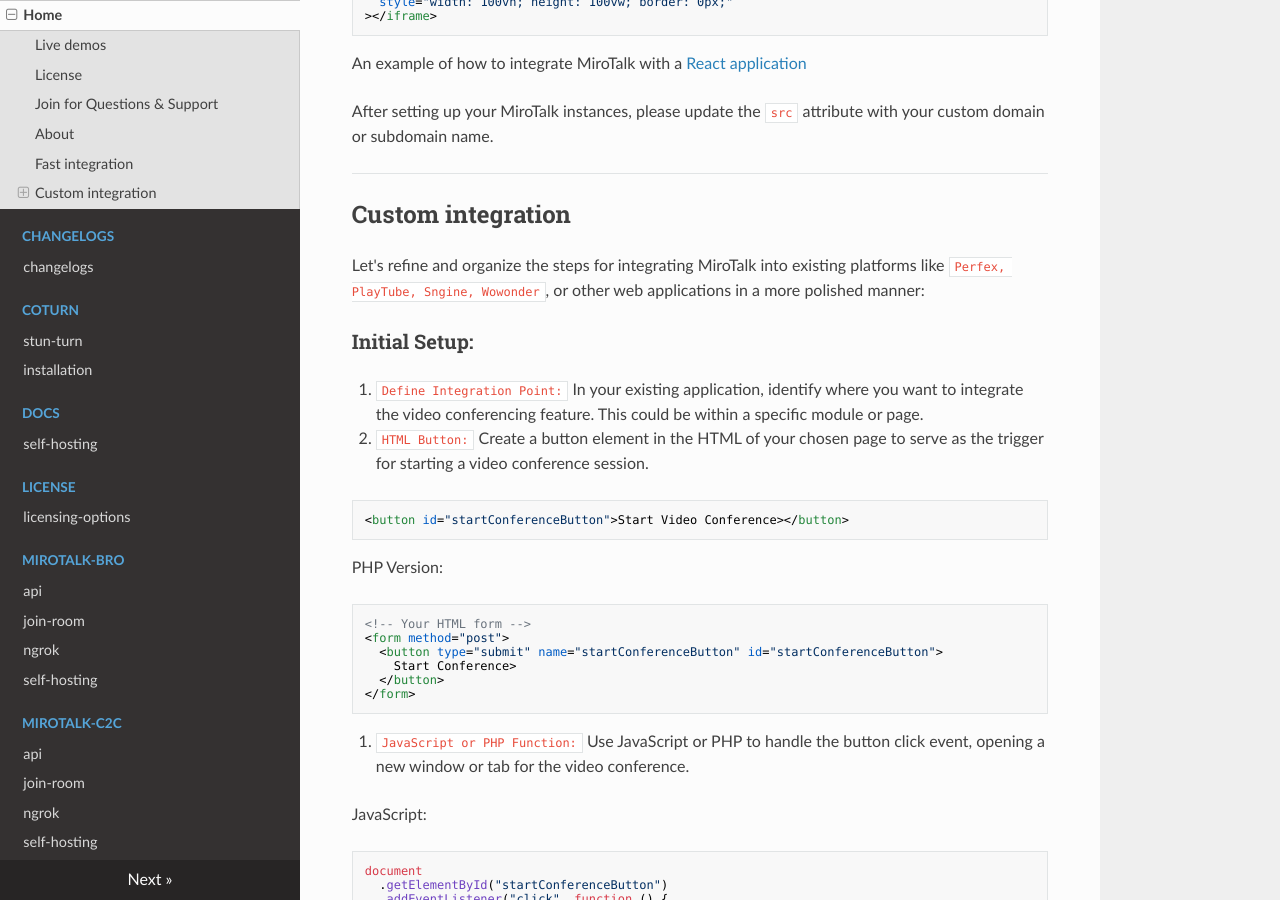
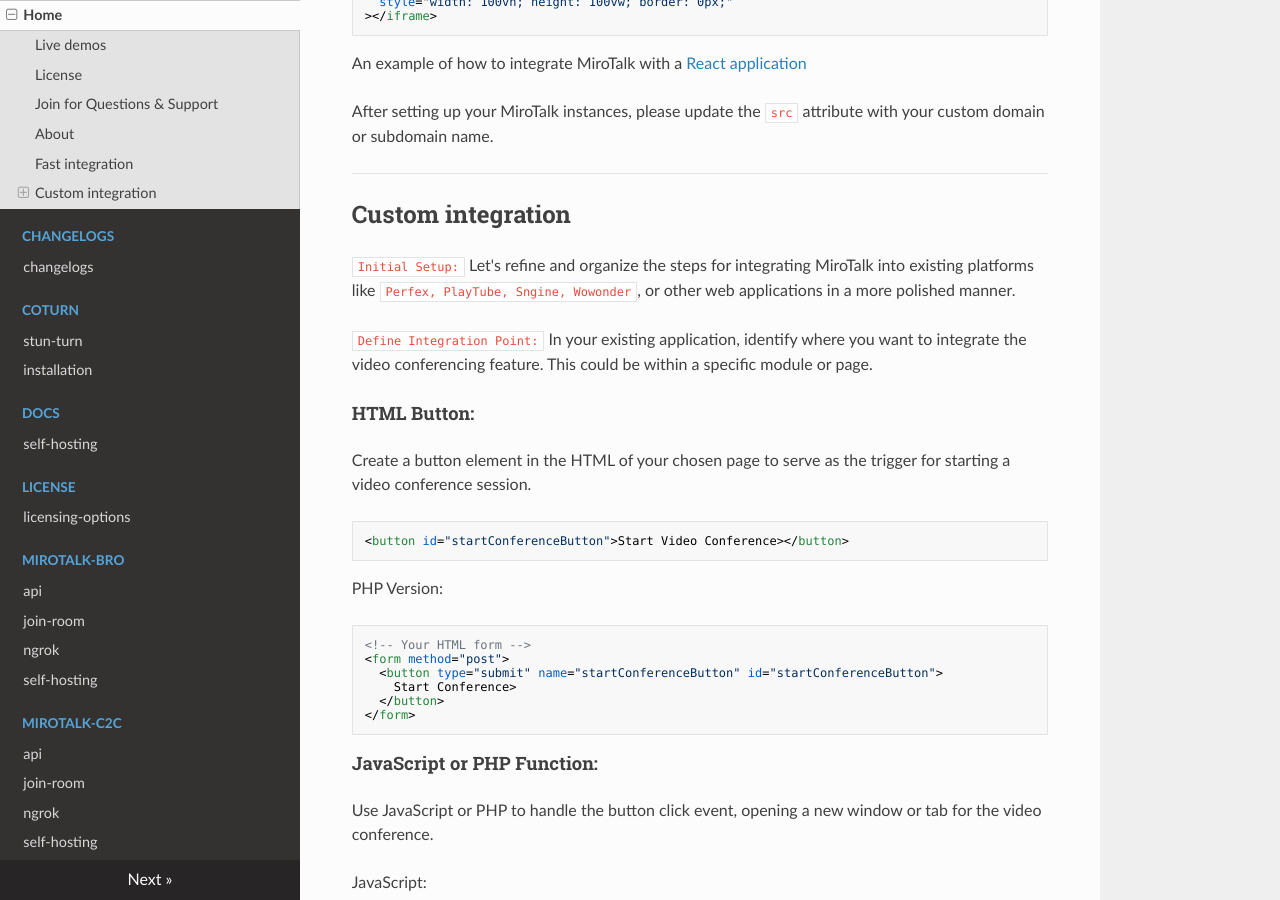
Before and after one commit to miroslavpejic85/mirotalk-docs, an MkDocs documentation site: the page built from docs/index.md, in a window 1280 px wide and 900 px high, scrolled down 2780 px. Built offline with MkDocs 1.6.1, drawn with Linux system fonts in a browser that asks for light colours; nearby versions of some CDN libraries; some of the changed lines change nothing that is shown.

Commit message:
[mirotalkdocs] - update docs

````diff
--- a/docs/index.md
+++ b/docs/index.md
@@ -116,15 +116,13 @@
 
 ## Custom integration
 
-Let's refine and organize the steps for integrating MiroTalk into existing platforms like `Perfex, PlayTube, Sngine, Wowonder`, or other web applications in a more polished manner:
+`Initial Setup:` Let's refine and organize the steps for integrating MiroTalk into existing platforms like `Perfex, PlayTube, Sngine, Wowonder`, or other web applications in a more polished manner.
 
-### Initial Setup:
+`Define Integration Point:` In your existing application, identify where you want to integrate the video conferencing feature. This could be within a specific module or page.
 
-1. `Define Integration Point:`
-   In your existing application, identify where you want to integrate the video conferencing feature. This could be within a specific module or page.
+#### HTML Button:
 
-2. `HTML Button:`
-   Create a button element in the HTML of your chosen page to serve as the trigger for starting a video conference session.
+Create a button element in the HTML of your chosen page to serve as the trigger for starting a video conference session.
 
 ```html
 <button id="startConferenceButton">Start Video Conference></button>
@@ -141,7 +139,7 @@
 </form>
 ```
 
-3. `JavaScript or PHP Function:`
+#### JavaScript or PHP Function:
    Use JavaScript or PHP to handle the button click event, opening a new window or tab for the video conference.
 
 JavaScript:
@@ -164,7 +162,7 @@
 }
 ```
 
-### Video Conference HTML Page:
+#### Video Conference HTML Page:
 
 Create a dedicated HTML page, named `videoConference.html`, to host the video conferencing functionality.
 
````
